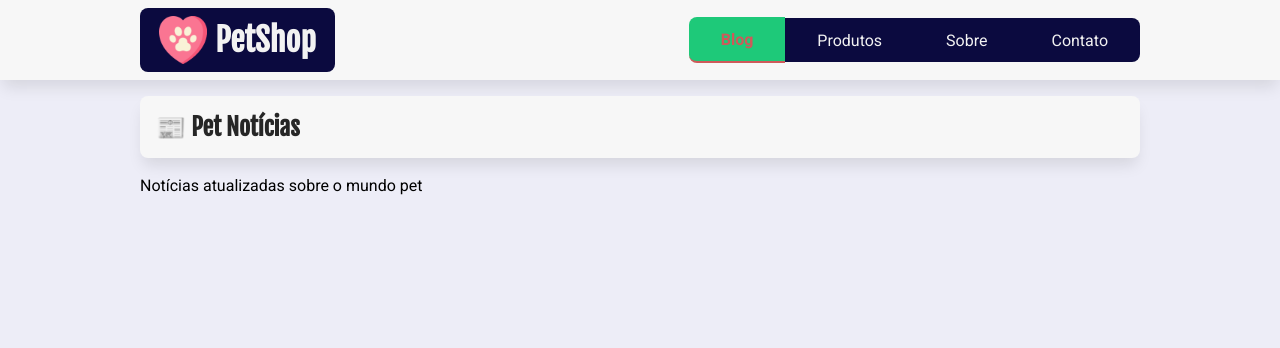
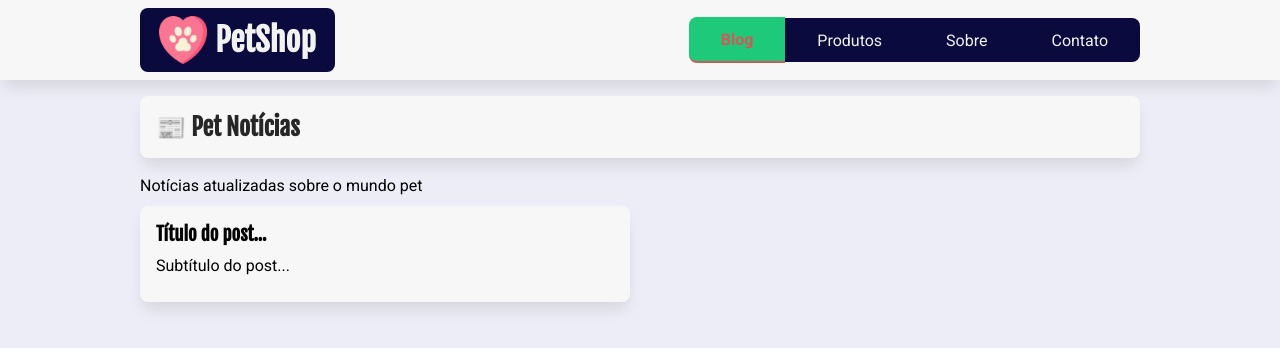
Before and after one commit to PauloHenrique00-tech/petshop, a Next.js app: page / in a window 1280 px wide. Shown: the top 348 px of the page. Built offline with nearby package versions, Linux system fonts and the light colour scheme.

Commit message:
Adiciona ListaPosts e estilos

```diff
--- a/src/app/page.tsx
+++ b/src/app/page.tsx
@@ -1,9 +1,11 @@
+import ListaPosts from "@/components/ListaPosts";
 import estilos from "./page.module.css";
 export default function Home() {
   return (
     <section className={estilos.conteudo}>
       <h2>Pet Notícias</h2>
       <p>Notícias atualizadas sobre o mundo pet</p>
+      <ListaPosts />
     </section>
   );
 }
--- /dev/null
+++ b/src/components/ListaPosts.module.css
@@ -0,0 +1,51 @@
+.posts {
+  article {
+    padding: 1rem;
+    background-color: #f7f7f7;
+    box-shadow: var(--sombra-box);
+    border-radius: var(--borda-arredondada);
+    margin-bottom: 1rem;
+    transition: transform 300ms;
+  }
+
+  a {
+    text-decoration: none;
+    color: #0c0c0d;
+  }
+
+  a:hover,
+  a:focus {
+    color: #2320c9;
+  }
+
+  /* Quando um link contido no article/post receber foco do teclado,
+transformará o link em um botão com destaque.
+    O :focus-visible é um seletor CSS que aplica estilos apenas quando o elemento recebe foco
+de teclado, evitando que o estilo seja aplicado quando o elemento é focado com o mouse.
+    */
+  a:focus-visible {
+    outline-color: var(--cor-secundaria);
+    outline-width: 1px;
+    outline-offset: 10px;
+  }
+
+  /* Quando um link contido no article/post receber foco do teclado,
+também acionará a transformação.
+
+O :has() permite selecionar um elemento com base na existência de um seletor dentro dele. O > é um seletor de filho direto em CSS. Portanto, a ideia por trás de article:has(> a:focus) seria selecionar um elemento <article> que contém um elemento <a> focado dentro dele. */
+  article:has(> a:focus),
+  article:hover {
+    cursor: pointer;
+    transform: scale(1.05);
+  }
+
+  @media screen and (min-width: 500px) {
+    display: flex;
+    justify-content: space-between;
+    flex-wrap: wrap;
+
+    article {
+      width: 49%;
+    }
+  }
+}
--- /dev/null
+++ b/src/components/ListaPosts.tsx
@@ -0,0 +1,12 @@
+// src/components/ListaPosts.tsx
+import estilos from "./ListaPosts.module.css";
+export default function ListaPosts() {
+  return (
+    <div className={estilos.posts}>
+      <article>
+        <h3>Título do post...</h3>
+        <p>Subtítulo do post...</p>
+      </article>
+    </div>
+  );
+}
```
